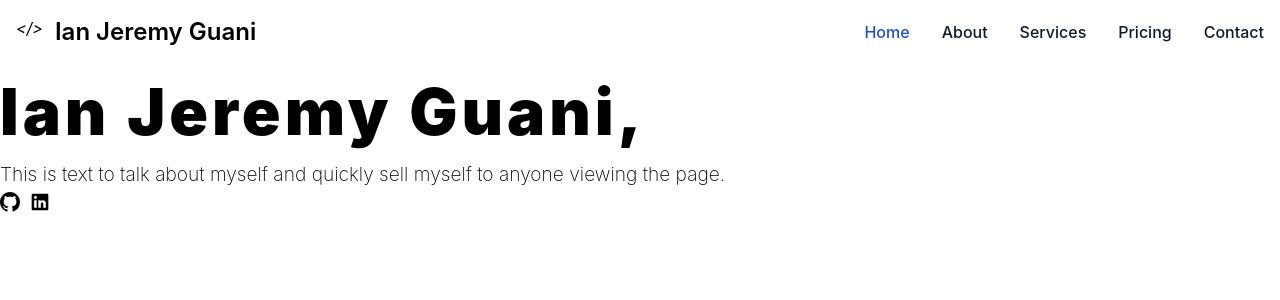
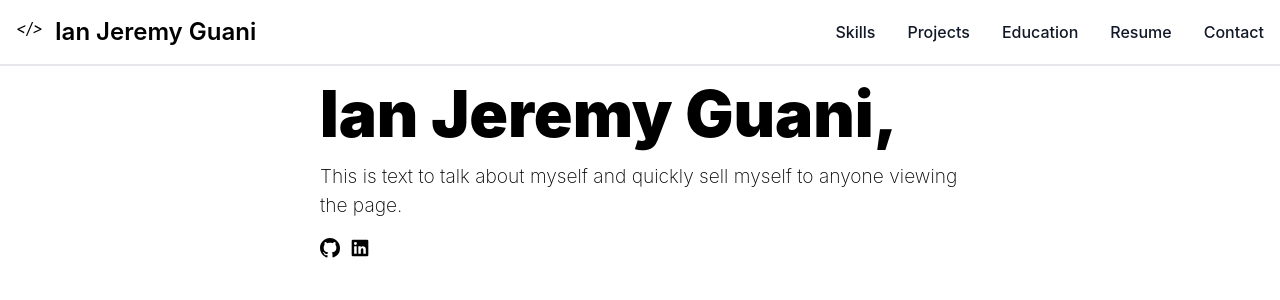
Before and after one commit to inaguu/ianjguani, a React (Create React App) app: page / in a window 1280 px wide. Shown: the top 300 px of the page. Built offline with nearby package versions, Linux system fonts and the light colour scheme.

Commit message:
feat: added other pages to the repo

```diff
--- a/src/components/Navbar.jsx
+++ b/src/components/Navbar.jsx
@@ -3,11 +3,11 @@ import React from "react";
 export default function Navbar() {
     return (
         <div id='nav-menu' className=''>
-            <nav class="bg-white border-gray-200">
+            <nav class="bg-white border-gray-200 border-b-2">
                 <div class="max-w-screen-xl flex flex-wrap items-center justify-between mx-auto p-4">
-                    <a href="https://flowbite.com/" class="flex items-center space-x-3 rtl:space-x-reverse">
+                    <a href="/" class="flex items-center space-x-3 rtl:space-x-reverse ">
                         <i class="h-8" alt="Flowbite Logo">&lt;/&gt;</i>
-                        <span class="self-center text-2xl font-semibold whitespace-nowrap">Ian Jeremy Guani</span>
+                        <span class="self-center text-2xl font-semibold whitespace-nowrap hover:bg-gray-100 md:hover:bg-transparent md:border-0 md:hover:text-blue-700 md:p-0">Ian Jeremy Guani</span>
                     </a>
                     <button data-collapse-toggle="navbar-default" type="button" class="inline-flex items-center p-2 w-10 h-10 justify-center text-sm text-gray-500 rounded-lg md:hidden hover:bg-gray-100 focus:outline-none focus:ring-2 focus:ring-gray-200" aria-controls="navbar-default" aria-expanded="false">
                         <span class="sr-only">Open main menu</span>
@@ -18,16 +18,16 @@ export default function Navbar() {
                     <div class="hidden w-full md:block md:w-auto" id="navbar-default">
                         <ul class="font-medium flex flex-col p-4 md:p-0 mt-4 border border-gray-100 rounded-lg bg-gray-50 md:flex-row md:space-x-8 rtl:space-x-reverse md:mt-0 md:border-0 md:bg-white">
                             <li>
-                                <a href="/" class="block py-2 px-3 text-white bg-blue-700 rounded md:bg-transparent md:text-blue-700 md:p-0" aria-current="page">Home</a>
+                                <a href="/" class="block py-2 px-3 text-gray-900 rounded hover:bg-gray-100 md:hover:bg-transparent md:border-0 md:hover:text-blue-700 md:p-0" aria-current='page'>Skills</a>
                             </li>
                             <li>
-                                <a href="/" class="block py-2 px-3 text-gray-900 rounded hover:bg-gray-100 md:hover:bg-transparent md:border-0 md:hover:text-blue-700 md:p-0">About</a>
+                                <a href="/" class="block py-2 px-3 text-gray-900 rounded hover:bg-gray-100 md:hover:bg-transparent md:border-0 md:hover:text-blue-700 md:p-0">Projects</a>
                             </li>
                             <li>
-                                <a href="/" class="block py-2 px-3 text-gray-900 rounded hover:bg-gray-100 md:hover:bg-transparent md:border-0 md:hover:text-blue-700 md:p-0 ">Services</a>
+                                <a href="/" class="block py-2 px-3 text-gray-900 rounded hover:bg-gray-100 md:hover:bg-transparent md:border-0 md:hover:text-blue-700 md:p-0 ">Education</a>
                             </li>
                             <li>
-                                <a href="/" class="block py-2 px-3 text-gray-900 rounded hover:bg-gray-100 md:hover:bg-transparent md:border-0 md:hover:text-blue-700 md:p-0">Pricing</a>
+                                <a href="/" class="block py-2 px-3 text-gray-900 rounded hover:bg-gray-100 md:hover:bg-transparent md:border-0 md:hover:text-blue-700 md:p-0">Resume</a>
                             </li>
                             <li>
                                 <a href="/" class="block py-2 px-3 text-gray-900 rounded hover:bg-gray-100 md:hover:bg-transparent md:border-0 md:hover:text-blue-700 md:p-0">Contact</a>
--- a/src/index.css
+++ b/src/index.css
@@ -15,3 +15,15 @@ code {
   font-family: source-code-pro, Menlo, Monaco, Consolas, 'Courier New',
     monospace;
 }
+
+html {
+  height: 100%;
+}
+
+body {
+  height: 100%;
+}
+
+div#root {
+  height: 100%; /* remove this line to see div.app is no more 100% height */
+}
--- a/src/pages/HomePage.jsx
+++ b/src/pages/HomePage.jsx
@@ -3,14 +3,14 @@ import '../css/HomePage.css';
 function HomePage() {
     return (
         <div id='body' className=''>
-            <div id='content'>
-                <div className='col self-center flex-1 md:flex-row md:slef-stretch justify-center lg:justify-between items-center p-y-0px p-x-10px'>
-                    <div className='md:flex-1 gap-10px'>
-                        <h1 className='font-black tracking-[4px] text-center text-2.5em sm:text-[3em] md:text-[3.5em] lg:text-[4em] md:text-left '>Ian Jeremy Guani,</h1>
-                        <p className='text-[var(--tertiary-text)] text-center md:text-left text-[1.2em] font-extralight'>
+            <div id='content' className=''>
+                <div className='col-auto self-center flex-1 md:flex-row md:slef-stretch justify-center lg:justify-between items-center py-[0px] px-80'>
+                    <div className='md:flex-1 gap-[10px]'>
+                        <h1 className='font-black text-left text-[2.5em] sm:text-[3em] md:text-[3.5em] lg:text-[4em]'>Ian Jeremy Guani,</h1>
+                        <p className='text-center md:text-left text-[1.2em] font-extralight'>
                             This is text to talk about myself and quickly sell myself to anyone viewing the page.
                         </p>
-                        <div className='row justify-center md:justify-start p-y-15px p-x-0px gap-2'>
+                        <div className='justify-center md:justify-start py-[15px] px-[0px] gap-2'>
                             <a href="https://github.com/">
                                 <svg className='inline-block h-[20px] w-[20px]' viewBox='0 0 16 16' fill='var(--accent-text)'>
                                     <path d='M8 0C3.58 0 0 3.58 0 8c0 3.54 2.29 6.53 5.47 7.59.4.07.55-.17.55-.38 0-.19-.01-.82-.01-1.49-2.01.37-2.53-.49-2.69-.94-.09-.23-.48-.94-.82-1.13-.28-.15-.68-.52-.01-.53.63-.01 1.08.58 1.23.82.72 1.21 1.87.87 2.33.66.07-.52.28-.87.51-1.07-1.78-.2-3.64-.89-3.64-3.95 0-.87.31-1.59.82-2.15-.08-.2-.36-1.02.08-2.12 0 0 .67-.21 2.2.82.64-.18 1.32-.27 2-.27.68 0 1.36.09 2 .27 1.53-1.04 2.2-.82 2.2-.82.44 1.1.16 1.92.08 2.12.51.56.82 1.27.82 2.15 0 3.07-1.87 3.75-3.65 3.95.29.25.54.73.54 1.48 0 1.07-.01 1.93-.01 2.2 0 .21.15.46.55.38A8.013 8.013 0 0016 8c0-4.42-3.58-8-8-8z'></path>
```
Also changed, not shown: src/pages/ContactPage.jsx (added), src/pages/EducationPage.jsx (added), src/pages/ProjectsPage.jsx (added), src/pages/ResumePage.jsx (added), src/pages/SkillsPage.jsx (added).
